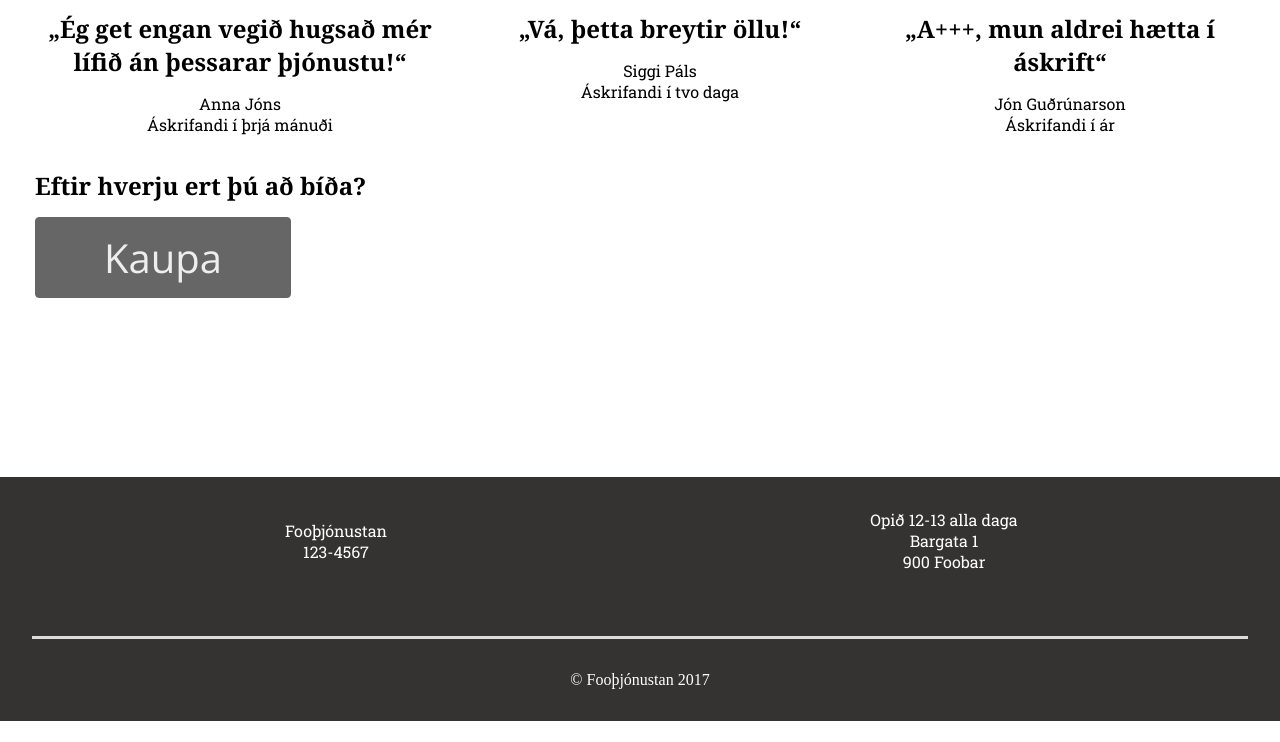
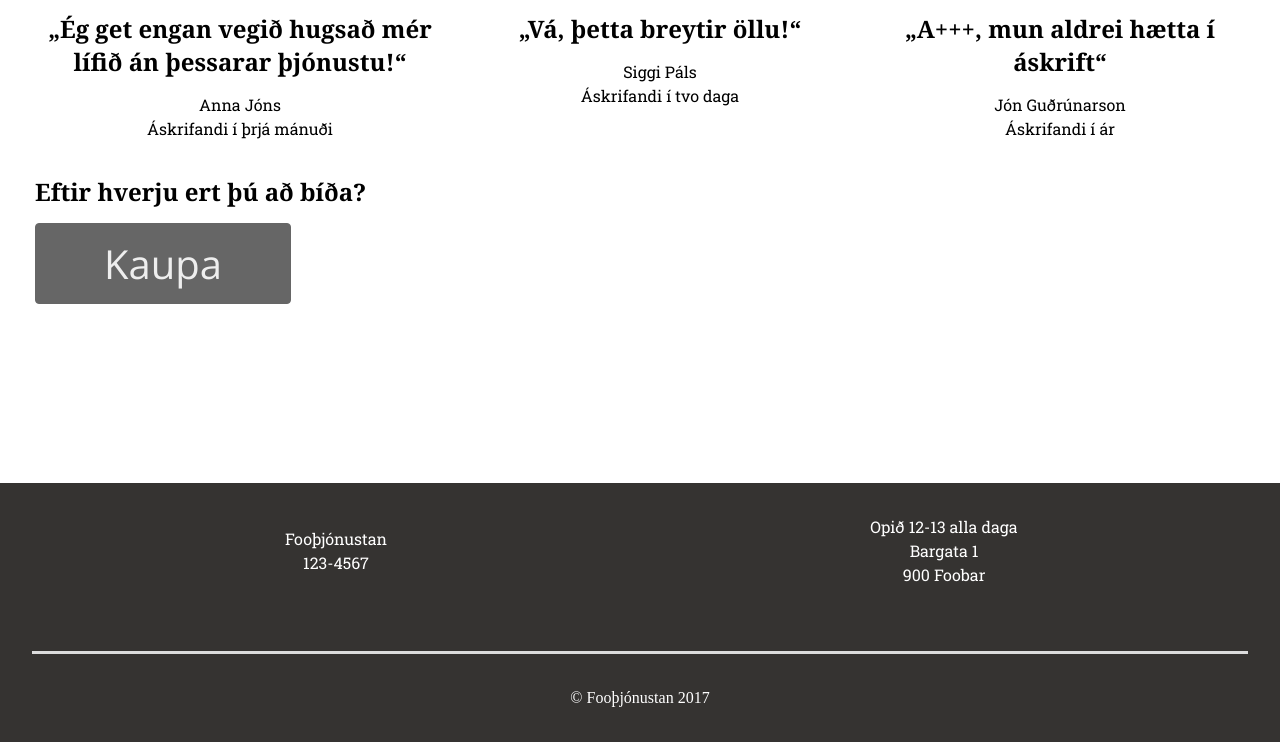
Before and after one commit to 7415963987456321/stortverkefni, a website: page forsida.html in a window 1280 px wide. Shown: the part 2357-3099 px from the top of the page. Before the commit the page ends 3078 px from the top, so only its background shows below. Drawn offline with nearby package versions, Linux system fonts and the light colour scheme.

Commit message:
Breytti smá

```diff
--- a/forsida.html
+++ b/forsida.html
@@ -5,6 +5,7 @@
   <meta charset="utf-8">
   <title>Stórt Verkefni</title>
   <link rel="stylesheet" href="/styles.css">
+  <link rel="stylesheet" href="grid.css">
   <meta name="description" content="Beinagrind">
   <meta name="viewport" content="width=device-width" />
   <link href="https://fonts.googleapis.com/css?family=Open+Sans|Roboto+Slab" rel="stylesheet">
--- a/scss/card.scss
+++ b/scss/card.scss
@@ -40,6 +40,12 @@ label {
   float: left;
 }
 
+p {
+
+  line-height: 1.5;
+
+}
+
 .card__text {
   margin-bottom: 30px;
 }
--- a/scss/text.scss
+++ b/scss/text.scss
@@ -2,4 +2,5 @@
   &__p {
     margin-bottom: 20px;
   }
+
 }
```
Also changed, not shown: styles.css.
